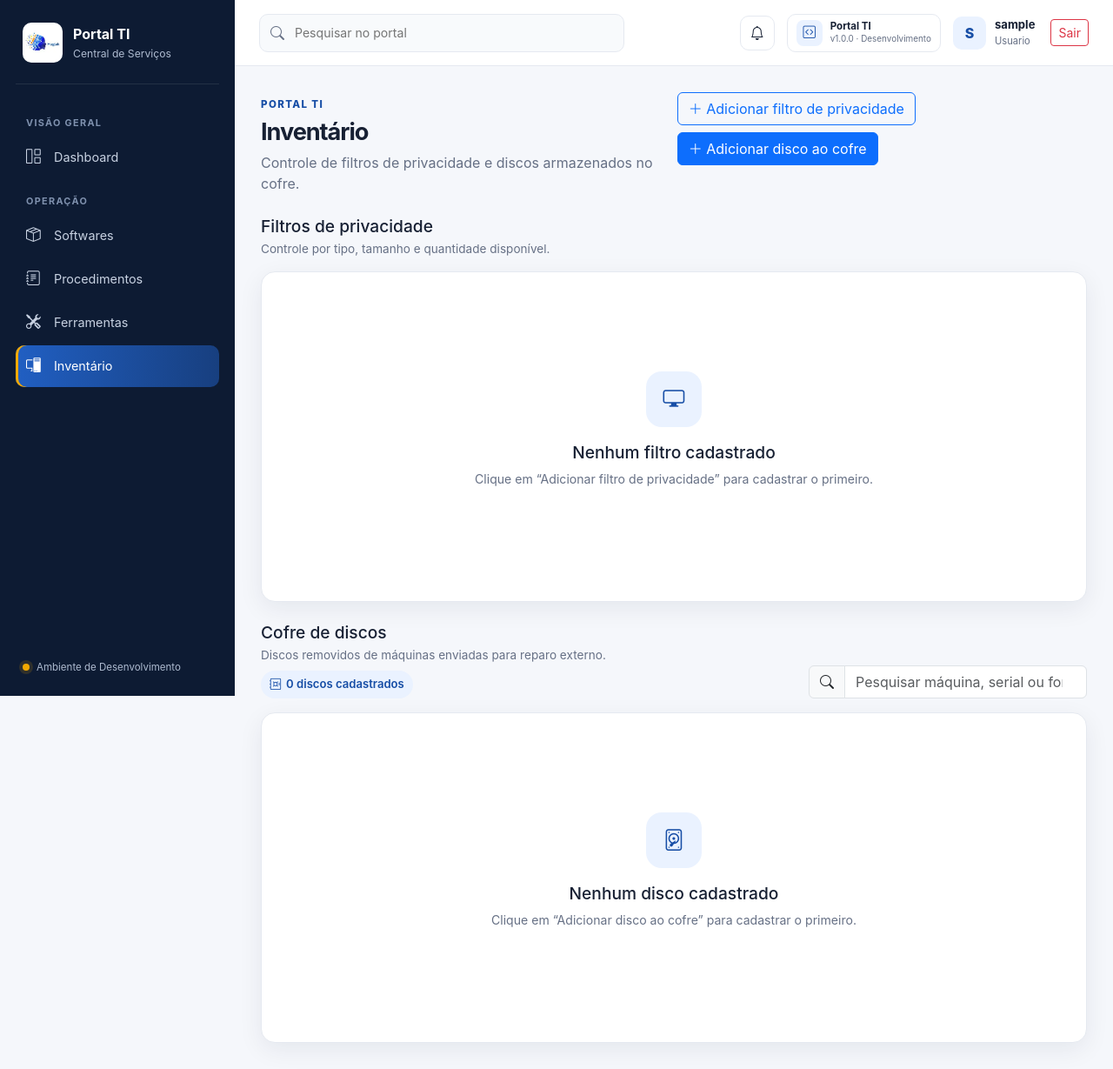
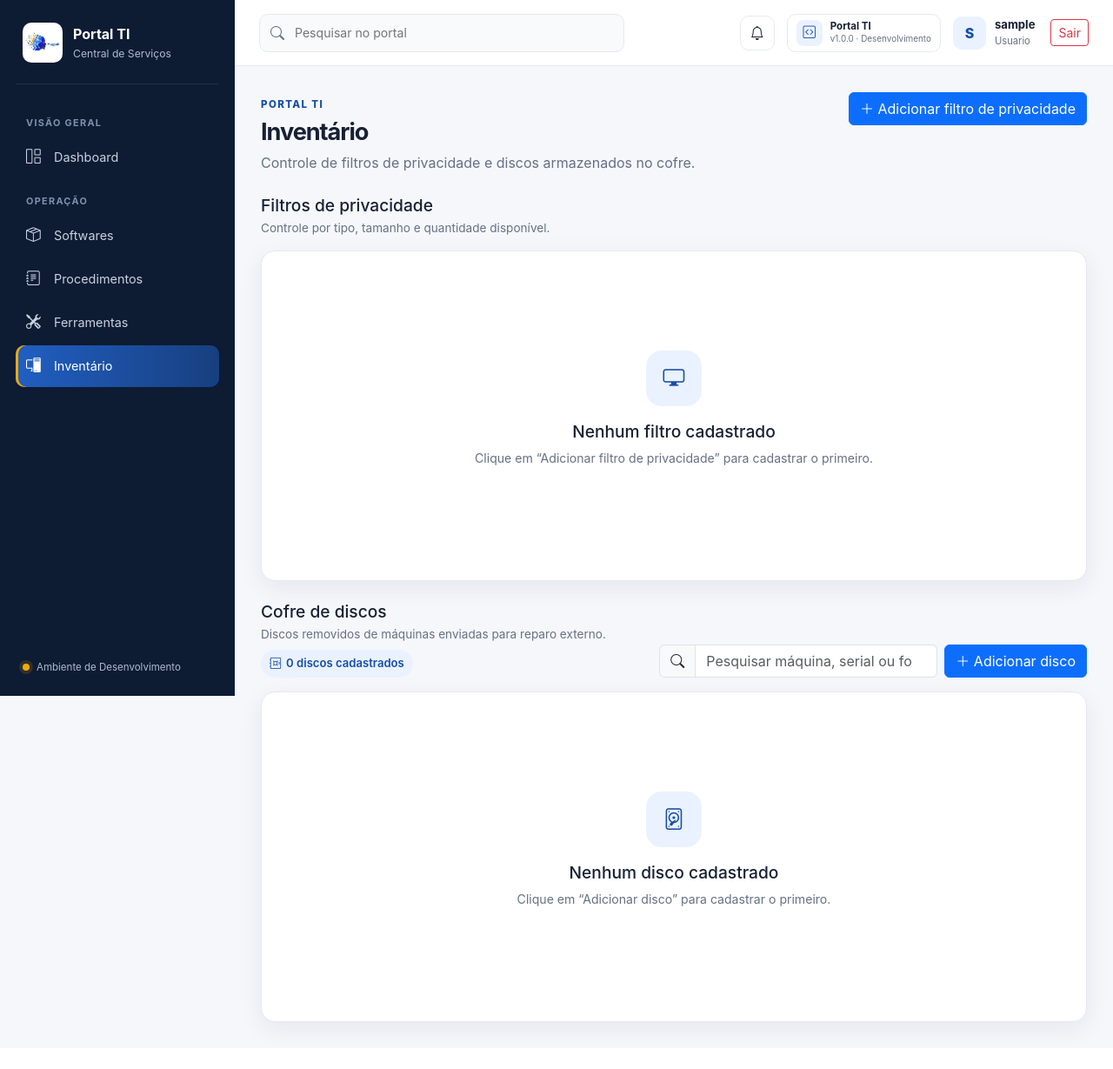
Before and after one commit to richardalvescarmo-code/portal_ti_iniciado, a Flask app: page /inventario in a window 1280 px wide. Shown: the whole page at 87% size. After the commit the page ends 1196 px from the top, so only its background shows below. Run offline with Flask 3, Linux system fonts and the light colour scheme; the visitor is signed in with stand-in values (Sample User, id 1); data that the repository does not hold is empty.

Commit message:
arruma botao de adicionar disco e pelicula em invetario.html

```diff
--- a/portal_ti_flask-main/templates/inventario.html
+++ b/portal_ti_flask-main/templates/inventario.html
@@ -11,26 +11,16 @@
         <p>Controle de filtros de privacidade e discos armazenados no cofre.</p>
     </div>
 
-    <div class="heading-actions d-flex gap-2 flex-wrap">
+    <div class="heading-actions">
 
         <button
             type="button"
-            class="btn btn-outline-primary"
+            class="btn btn-primary"
             data-bs-toggle="modal"
             data-bs-target="#modalCadastrarFiltro"
         >
             <i class="bi bi-plus-lg"></i>
             Adicionar filtro de privacidade
-        </button>
-
-        <button
-            type="button"
-            class="btn btn-primary"
-            data-bs-toggle="modal"
-            data-bs-target="#modalCadastrarDisco"
-        >
-            <i class="bi bi-plus-lg"></i>
-            Adicionar disco ao cofre
         </button>
 
     </div>
@@ -457,6 +447,8 @@
         </div>
 
 
+        <div class="d-flex align-items-center gap-2 flex-wrap">
+
             <div style="width: 320px;">
 
                 <div class="input-group">
@@ -474,6 +466,19 @@
                     >
 
                 </div>
+
+            </div>
+
+
+            <button
+                type="button"
+                class="btn btn-primary"
+                data-bs-toggle="modal"
+                data-bs-target="#modalCadastrarDisco"
+            >
+                <i class="bi bi-plus-lg"></i>
+                Adicionar disco
+            </button>
 
         </div>
 
@@ -888,7 +893,7 @@
             <h2>Nenhum disco cadastrado</h2>
 
             <p>
-                Clique em “Adicionar disco ao cofre” para cadastrar o primeiro.
+                Clique em “Adicionar disco” para cadastrar o primeiro.
             </p>
 
         </section>
```
Lines whose indentation alone changed are shown as unchanged.
